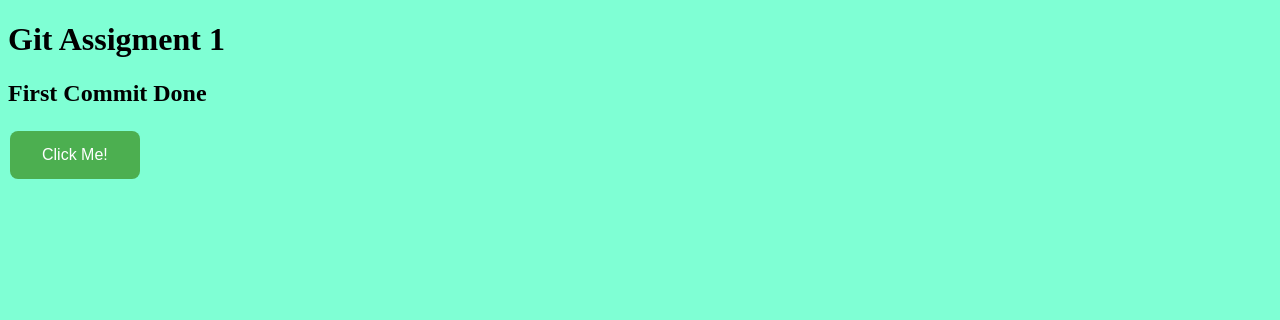
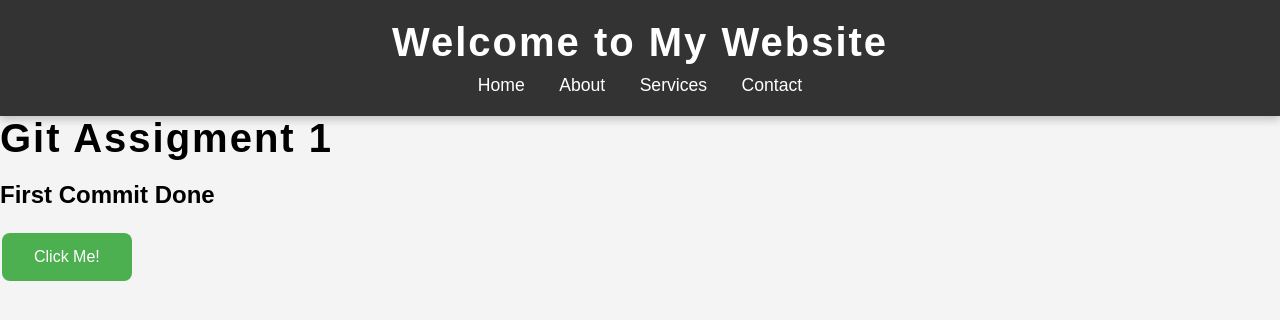
Before and after one commit to sourav-devit/git-assignment-1, a plain HTML site: page index.html in a window 1280 px wide. Drawn offline with Linux system fonts and the light colour scheme.

Commit message:
Added Header

```diff
--- a/index.html
+++ b/index.html
@@ -7,6 +7,15 @@
     <link rel="stylesheet" href="style.css">
 </head>
 <body>
+    <header>
+    <h1>Welcome to My Website</h1>
+    <nav>
+      <a href="#home">Home</a>
+      <a href="#about">About</a>
+      <a href="#services">Services</a>
+      <a href="#contact">Contact</a>
+    </nav>
+  </header>
    <h1>  Git Assigment 1 </h1>
    <h2> First Commit Done</h2>
    <button type="button">Click Me!</button>
--- a/style.css
+++ b/style.css
@@ -1,6 +1,41 @@
 body{
-    background-color: aquamarine;
-}
+    font-family: Arial, sans-serif;
+    margin: 0;
+    padding: 0;
+    background-color: #f4f4f4;
+    }
+
+    /* Header styling */
+    header {
+      background-color: #333;
+      color: white;
+      padding: 20px;
+      text-align: center;
+      box-shadow: 0 4px 8px rgba(0, 0, 0, 0.2);
+    }
+
+    h1 {
+      margin: 0;
+      font-size: 2.5em;
+      letter-spacing: 2px;
+    }
+
+    nav {
+      margin-top: 10px;
+    }
+
+    nav a {
+      color: #fff;
+      text-decoration: none;
+      margin: 0 15px;
+      font-size: 1.1em;
+      transition: color 0.3s ease;
+    }
+
+    nav a:hover {
+      color: #f39c12;
+    }
+
     button {
       background-color: #4CAF50;
       color: white;
@@ -15,8 +50,6 @@ body{
       border-radius: 8px;
       transition: background-color 0.3s ease;
     }
-
-
     button:hover {
       background-color: #45a049;
     }
```
